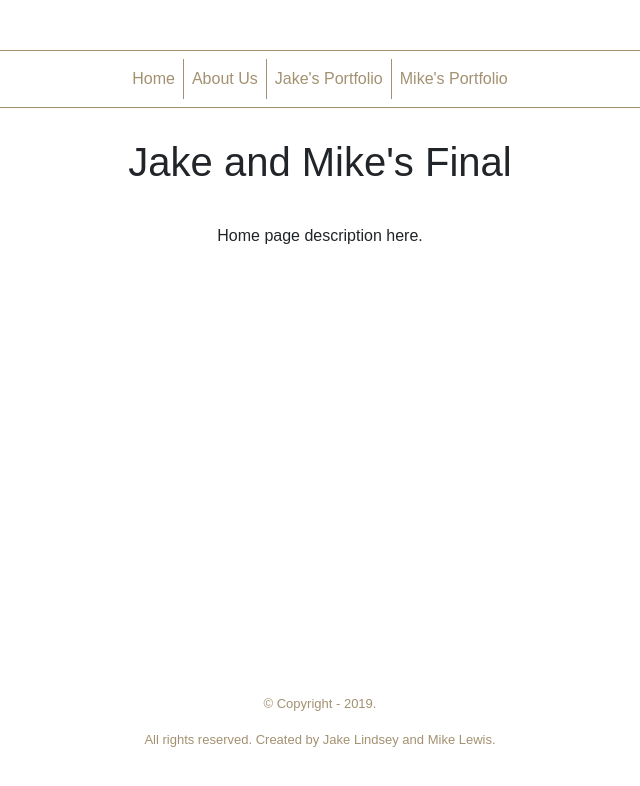
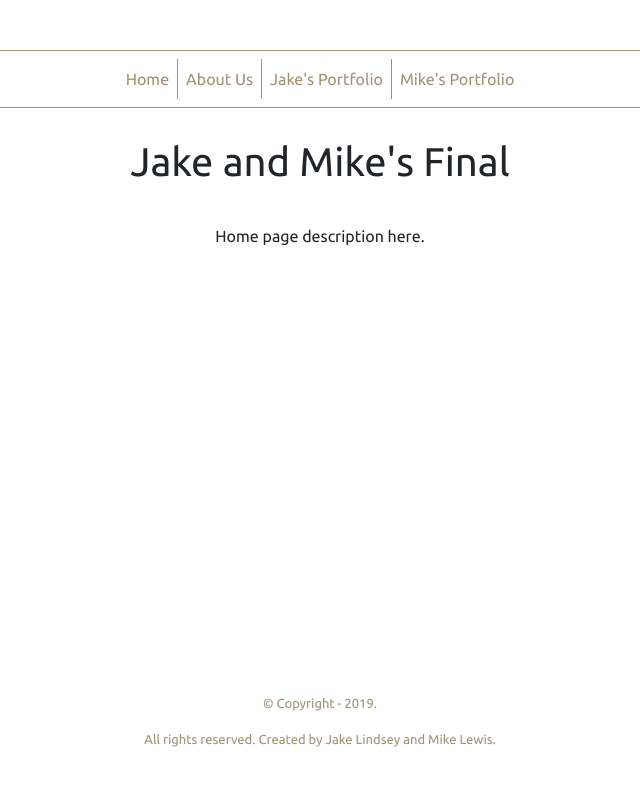
Before and after one commit to xlindseyj/jakeandmike, a website: page public/index.html in a window 1280 px wide. Shown: the whole page, without its empty margins (320-960 px from the left). Drawn offline with nearby package versions, Linux system fonts and the light colour scheme.

Commit message:
@import Ubuntu font-family

```diff
--- a/public/index.css
+++ b/public/index.css
@@ -1,12 +1,13 @@
 @charset "UTF-8";
 @import "https://maxcdn.bootstrapcdn.com/bootstrap/4.0.0/css/bootstrap.min.css";
+@import "https://fonts.googleapis.com/css?family=Ubuntu";
 
 * {
 	box-sizing: border-box;
 }
 
 body {
-	font-family: Arial, Helvetica, sans-serif;
+	font-family: 'Ubuntu', sans-serif;
 	background: #fff;
 	width: 75%;
 	padding: 50px 0;
```
